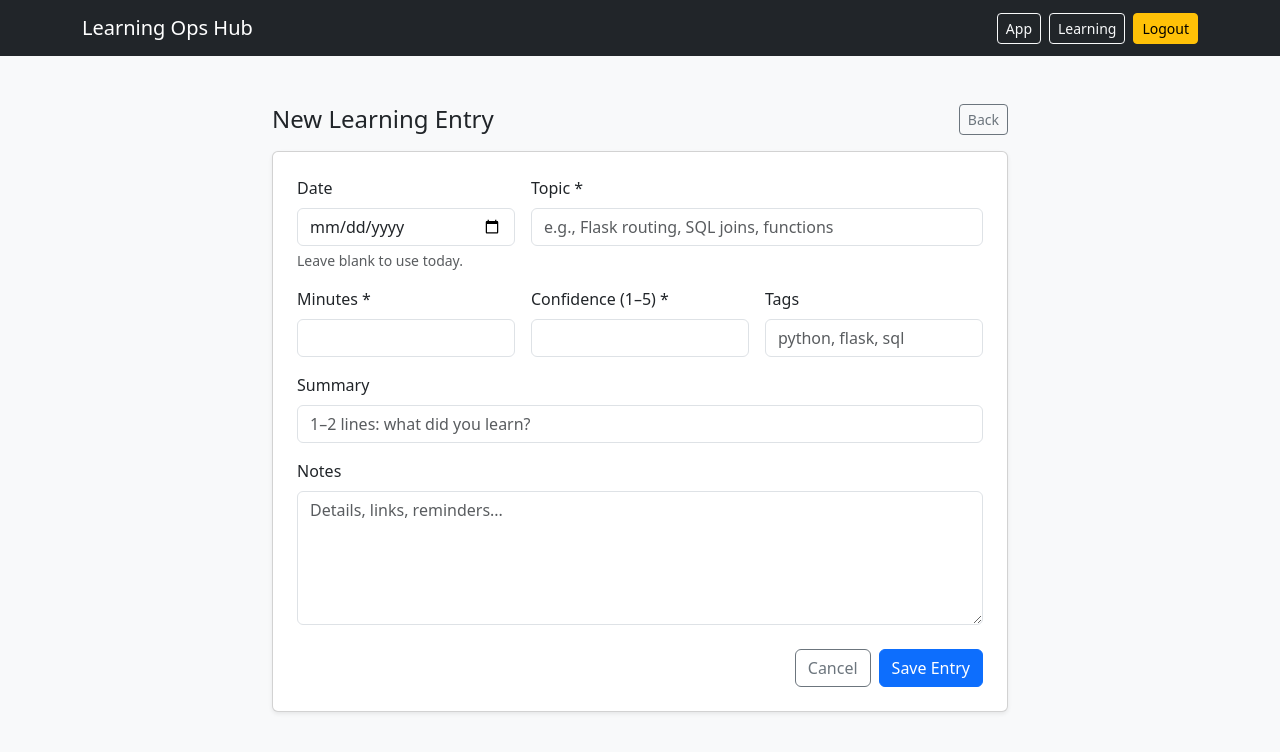
After one commit to hmerc-spec/portfolio-analytics-app, a Flask app: page /learning/new in a window 1280 px wide. The commit adds this page. Shown: the top 752 px of the page. Run offline with Flask 3, Linux system fonts and the light colour scheme; the visitor is signed in with stand-in values (Sample User, id 1); some libraries are stand-ins or nearby versions.

Commit message:
Add Learning Log create + list pages

```diff
--- a/app.py
+++ b/app.py
@@ -16,6 +16,13 @@ def login_required(view_func):
         return view_func(*args, **kwargs)
 
     return wrapper
+
+
+def get_db_connection():
+    dsn = os.environ.get("DATABASE_URL")
+    if not dsn:
+        raise RuntimeError("DATABASE_URL is not set")
+    return psycopg.connect(dsn)
 
 
 @app.get("/")
@@ -39,6 +46,112 @@ def login():
         return render_template("login.html", error="Invalid password"), 401
 
     return render_template("login.html")
+
+
+@app.route("/learning/new", methods=["GET", "POST"])
+@login_required
+def learning_new():
+    if request.method == "POST":
+        entry_date = request.form.get("entry_date", "").strip()
+        topic = request.form.get("topic", "").strip()
+        minutes_text = request.form.get("minutes", "").strip()
+        confidence_text = request.form.get("confidence", "").strip()
+        summary = request.form.get("summary", "").strip() or None
+        notes = request.form.get("notes", "").strip() or None
+        tags = request.form.get("tags", "").strip() or None
+
+        # Basic validation
+        errors = []
+        if not topic:
+            errors.append("Topic is required.")
+
+        try:
+            minutes = int(minutes_text)
+            if minutes < 0:
+                errors.append("Minutes must be 0 or more.")
+        except ValueError:
+            errors.append("Minutes must be a whole number.")
+
+        try:
+            confidence = int(confidence_text)
+            if confidence < 1 or confidence > 5:
+                errors.append("Confidence must be between 1 and 5.")
+        except ValueError:
+            errors.append("Confidence must be a whole number between 1 and 5.")
+
+        if errors:
+            return render_template(
+                "learning_new.html",
+                errors=errors,
+                form=request.form,
+            ), 400
+
+        # Insert into DB
+        with get_db_connection() as conn:
+            with conn.cursor() as cur:
+                cur.execute(
+                    """
+                    insert into learning_entries
+                      (entry_date, topic, minutes, confidence, summary, notes, tags)
+                    values
+                      (%s, %s, %s, %s, %s, %s, %s)
+                    """,
+                    (entry_date or None, topic, minutes, confidence, summary, notes, tags),
+                )
+
+        return redirect(url_for("app_home"))
+
+    # GET
+    return render_template("learning_new.html", form={})
+
+
+@app.get("/learning")
+@login_required
+def learning_list():
+    q = request.args.get("q", "").strip()
+
+    with get_db_connection() as conn:
+        with conn.cursor() as cur:
+            if q:
+                cur.execute(
+                    """
+                    select id, entry_date, topic, minutes, confidence, summary, tags
+                    from learning_entries
+                    where topic ilike %s
+                       or summary ilike %s
+                       or notes ilike %s
+                       or tags ilike %s
+                    order by entry_date desc, created_at desc
+                    limit 200
+                    """,
+                    (f"%{q}%", f"%{q}%", f"%{q}%", f"%{q}%"),
+                )
+            else:
+                cur.execute(
+                    """
+                    select id, entry_date, topic, minutes, confidence, summary, tags
+                    from learning_entries
+                    order by entry_date desc, created_at desc
+                    limit 200
+                    """
+                )
+
+            rows = cur.fetchall()
+
+    entries = [
+        {
+            "id": r[0],
+            "entry_date": r[1],
+            "topic": r[2],
+            "minutes": r[3],
+            "confidence": r[4],
+            "summary": r[5],
+            "tags": r[6],
+        }
+        for r in rows
+    ]
+
+    return render_template("learning_list.html", entries=entries, q=q)
 
 
 @app.get("/logout")
--- a/templates/base.html
+++ b/templates/base.html
@@ -22,8 +22,9 @@
             <a class="navbar-brand" href="{{ url_for('home') }}">Learning Ops Hub</a>
 
             <div class="ms-auto d-flex gap-2">
-             {% if session.get("logged_in") %}
+            {% if session.get("logged_in") %}
                 <a class="btn btn-outline-light btn-sm" href="{{ url_for('app_home') }}">App</a>
+                <a class="btn btn-outline-light btn-sm" href="{{ url_for('learning_list') }}">Learning</a>
                 <a class="btn btn-warning btn-sm" href="{{ url_for('logout') }}">Logout</a>
             {% else %}
                 <a class="btn btn-outline-light btn-sm" href="{{ url_for('login') }}">Login</a>
--- /dev/null
+++ b/templates/learning_new.html
@@ -0,0 +1,123 @@
+{% extends "base.html" %}
+
+{% block title %}New Learning Entry | Learning Ops Hub{% endblock %}
+
+{% block content %}
+  <div class="row justify-content-center">
+    <div class="col-12 col-lg-8">
+      <div class="d-flex justify-content-between align-items-center mb-3">
+        <h1 class="h4 mb-0">New Learning Entry</h1>
+        <a class="btn btn-outline-secondary btn-sm" href="{{ url_for('learning_list') }}">Back</a>      </div>
+
+      {% if errors %}
+        <div class="alert alert-danger" role="alert">
+          <ul class="mb-0">
+            {% for e in errors %}
+              <li>{{ e }}</li>
+            {% endfor %}
+          </ul>
+        </div>
+      {% endif %}
+
+      <div class="card shadow-sm">
+        <div class="card-body p-4">
+          <form method="post" action="{{ url_for('learning_new') }}">
+            <div class="row g-3">
+              <div class="col-12 col-md-4">
+                <label class="form-label" for="entry_date">Date</label>
+                <input
+                  type="date"
+                  class="form-control"
+                  id="entry_date"
+                  name="entry_date"
+                  value="{{ form.get('entry_date', '') }}"
+                />
+                <div class="form-text">Leave blank to use today.</div>
+              </div>
+
+              <div class="col-12 col-md-8">
+                <label class="form-label" for="topic">Topic *</label>
+                <input
+                  type="text"
+                  class="form-control"
+                  id="topic"
+                  name="topic"
+                  required
+                  value="{{ form.get('topic', '') }}"
+                  placeholder="e.g., Flask routing, SQL joins, functions"
+                />
+              </div>
+
+              <div class="col-12 col-md-4">
+                <label class="form-label" for="minutes">Minutes *</label>
+                <input
+                  type="number"
+                  class="form-control"
+                  id="minutes"
+                  name="minutes"
+                  required
+                  min="0"
+                  value="{{ form.get('minutes', '') }}"
+                />
+              </div>
+
+              <div class="col-12 col-md-4">
+                <label class="form-label" for="confidence">Confidence (1–5) *</label>
+                <input
+                  type="number"
+                  class="form-control"
+                  id="confidence"
+                  name="confidence"
+                  required
+                  min="1"
+                  max="5"
+                  value="{{ form.get('confidence', '') }}"
+                />
+              </div>
+
+              <div class="col-12 col-md-4">
+                <label class="form-label" for="tags">Tags</label>
+                <input
+                  type="text"
+                  class="form-control"
+                  id="tags"
+                  name="tags"
+                  value="{{ form.get('tags', '') }}"
+                  placeholder="python, flask, sql"
+                />
+              </div>
+
+              <div class="col-12">
+                <label class="form-label" for="summary">Summary</label>
+                <input
+                  type="text"
+                  class="form-control"
+                  id="summary"
+                  name="summary"
+                  value="{{ form.get('summary', '') }}"
+                  placeholder="1–2 lines: what did you learn?"
+                />
+              </div>
+
+              <div class="col-12">
+                <label class="form-label" for="notes">Notes</label>
+                <textarea
+                  class="form-control"
+                  id="notes"
+                  name="notes"
+                  rows="5"
+                  placeholder="Details, links, reminders..."
+                >{{ form.get('notes', '') }}</textarea>
+              </div>
+            </div>
+
+            <div class="d-flex justify-content-end gap-2 mt-4">
+              <a class="btn btn-outline-secondary" href="{{ url_for('app_home') }}">Cancel</a>
+              <button type="submit" class="btn btn-primary">Save Entry</button>
+            </div>
+          </form>
+        </div>
+      </div>
+    </div>
+  </div>
+{% endblock %}
```
Also changed, not shown: templates/learning_list.html (added, +73 -0 lines).
